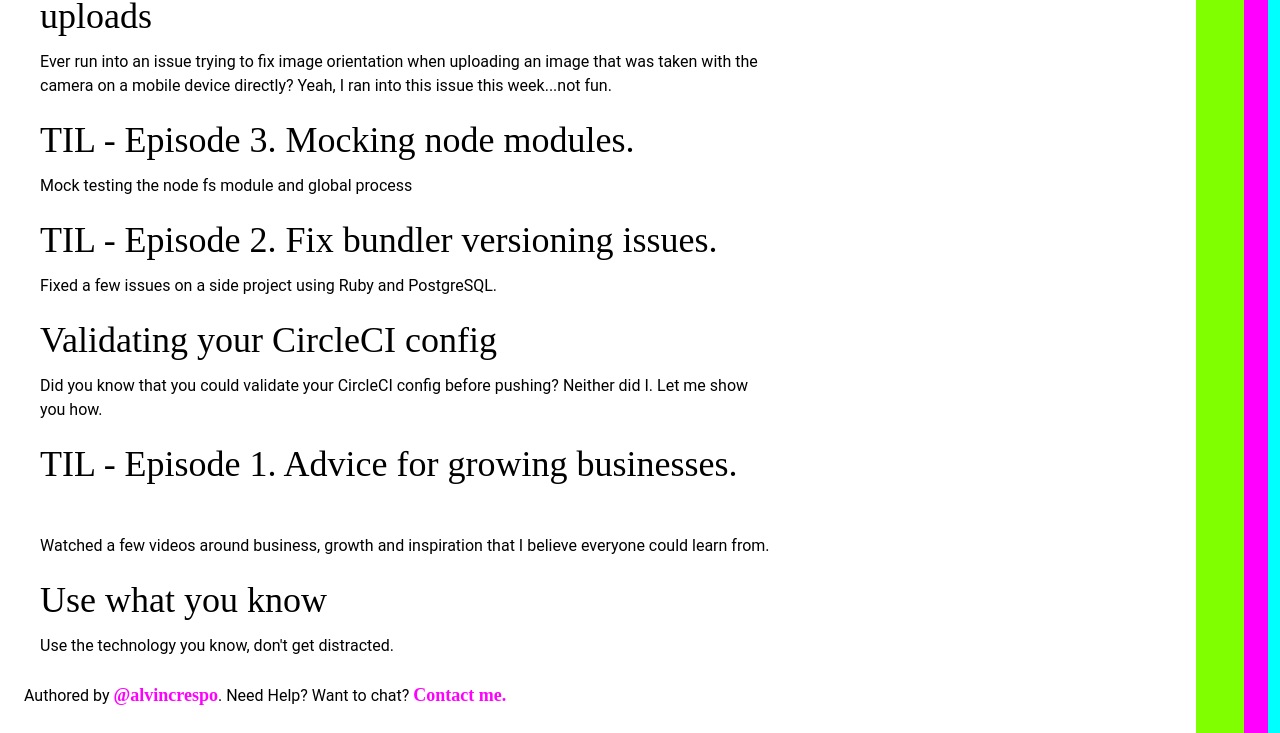
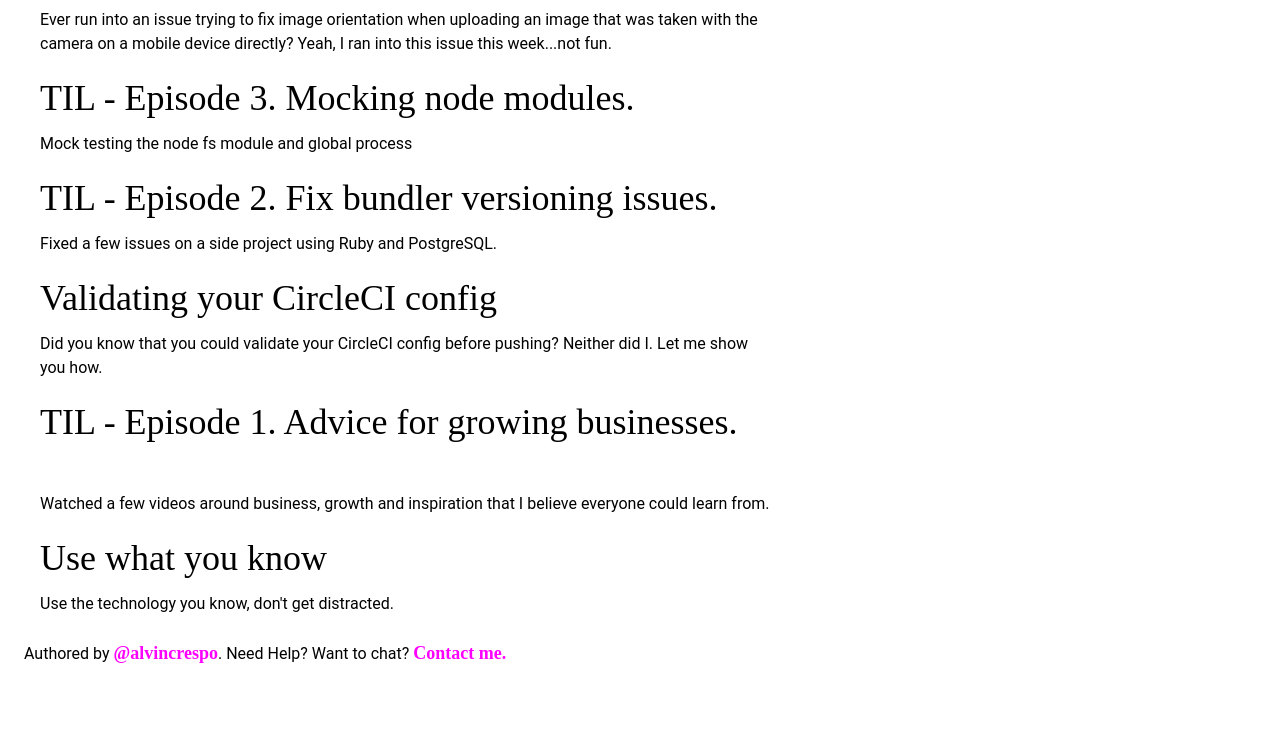
Before and after one commit to alvincrespo/blog, a Gatsby site: page / in a window 1280 px wide. Shown: the part 1478-2211 px from the top of the page. After the commit the page ends 2169 px from the top, so only its background shows below. Built offline with nearby package versions, Linux system fonts and the light colour scheme; Gatsby itself is replaced by a stand-in of ours.

Commit message:
prelim styles updates

```diff
--- a/src/styles/global.css
+++ b/src/styles/global.css
@@ -2,64 +2,29 @@
 @tailwind components;
 @tailwind utilities;
 
-@import url("https://fonts.googleapis.com/css?family=Lato|Permanent+Marker&display=swap");
-@import url("https://fonts.googleapis.com/css2?family=Roboto&display=swap");
+@import url("https://fonts.googleapis.com/css2?family=Roboto:ital,wght@0,100;0,300;0,400;0,500;0,700;0,900;1,100;1,300;1,400;1,500;1,700;1,900&family=Rowdies:wght@300;400;700&display=swap");
+
+* {
+  font-family: "Roboto", sans-serif;
+}
 
 h1,
 h2,
 h3,
 h4,
 h5,
+h6,
+h1 a,
+h2 a,
+h3 a,
+h4 a,
+h5 a,
 h6 {
-  font-family: "Permanent Marker", cursive;
+  font-family: "Rowdies", cursive;
 }
 
-h1:hover {
-  color: cyan;
-  text-shadow: 3px 3px #00a5a9;
-}
-
-h2:hover {
-  color: #fd3799;
-  text-shadow: 2px 2px #e627e5;
-}
-
-small,
-p {
-  font-family: "Roboto", sans-serif;
-  font-weight: 400;
-  font-style: normal;
-}
-
-footer {
-}
-
-@media (min-width: 300px) {
-  html {
-    border-top: 6px solid cyan;
-  }
-
-  body {
-    border-top: 12px solid magenta;
-  }
-
-  div.border-3 {
-    border-top: 24px solid chartreuse;
-  }
-}
-
-@media (min-width: 640px) {
-  html {
-    border-right: 12px solid cyan;
-  }
-
-  body {
-    border-right: 24px solid magenta;
-  }
-
-  div.border-3 {
-    border-right: 48px solid chartreuse;
-  }
+a:hover {
+  color: #8a8a8a;
 }
 
 footer a {
```
